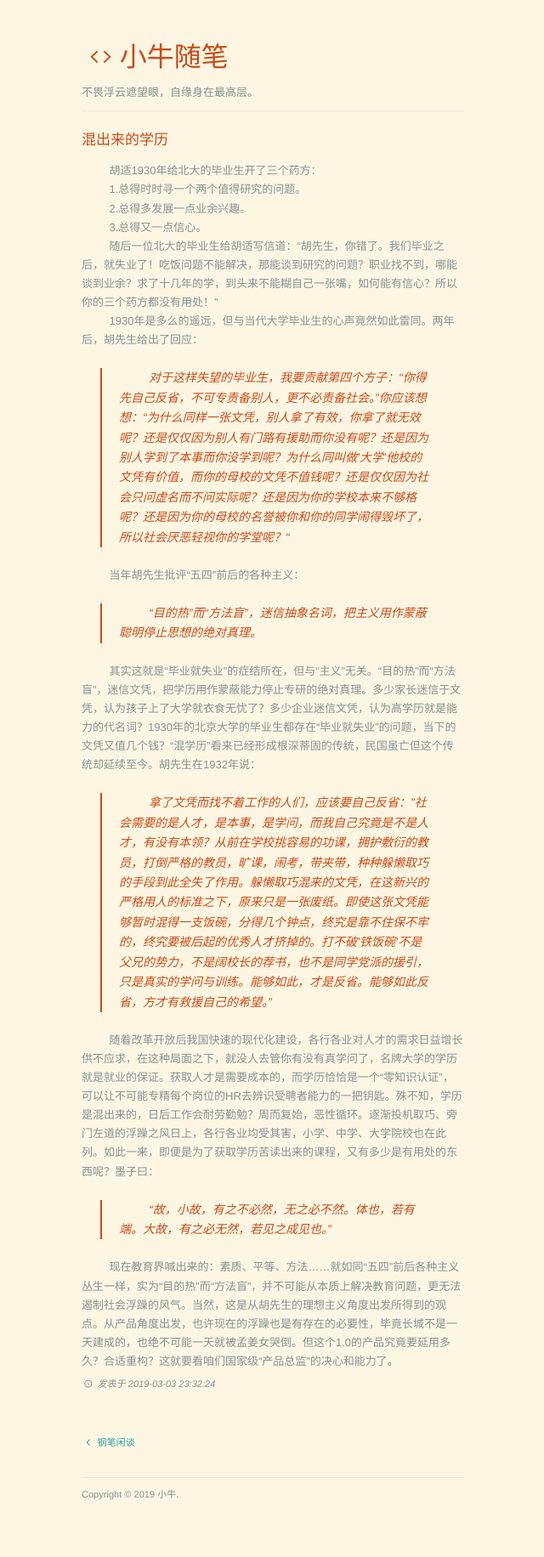
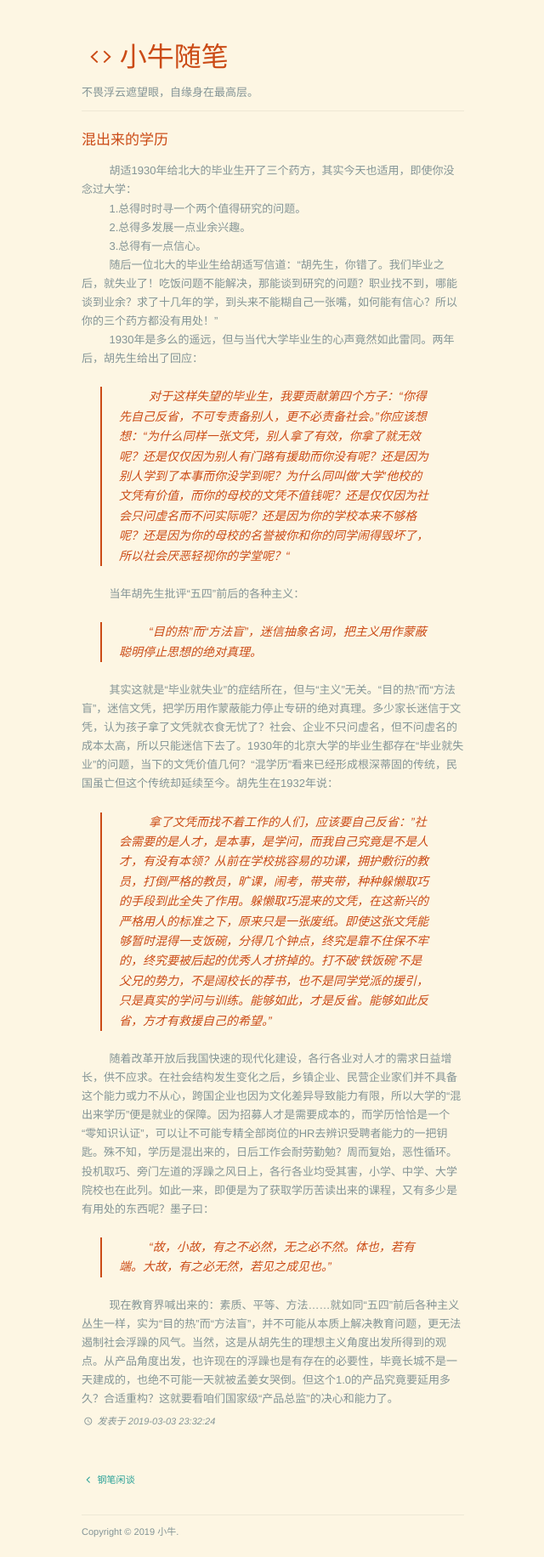
Before and after one commit to mycalf/xiaoniu.me, a Jekyll site: the page built from _posts/2019-03-03-混出来的学历.markdown, in a window 1280 px wide. Shown: the whole page at 85% size, without its empty margins (319-959 px from the left). Built offline with Jekyll 4.4.1, drawn with Linux system fonts in a browser that asks for light colours; nearby versions of some CDN libraries; before the commit the page ends 1788 px from its top, so only the background shows below that.

Commit message:
修正错别字，增改文章

```diff
--- a/_posts/2019-03-03-混出来的学历.markdown
+++ b/_posts/2019-03-03-混出来的学历.markdown
@@ -6,13 +6,13 @@ categories: 文化
 tags: 文化
 ---
 
-&emsp;&emsp;&ensp;胡适1930年给北大的毕业生开了三个药方：
+&emsp;&emsp;&ensp;胡适1930年给北大的毕业生开了三个药方，其实今天也适用，即使你没念过大学：
 <br>
 &emsp;&emsp;&ensp;1.总得时时寻一个两个值得研究的问题。
 <br>
 &emsp;&emsp;&ensp;2.总得多发展一点业余兴趣。
 <br>
-&emsp;&emsp;&ensp;3.总得又一点信心。
+&emsp;&emsp;&ensp;3.总得有一点信心。
 <br>
 &emsp;&emsp;&ensp;随后一位北大的毕业生给胡适写信道：“胡先生，你错了。我们毕业之后，就失业了！吃饭问题不能解决，那能谈到研究的问题？职业找不到，哪能谈到业余？求了十几年的学，到头来不能糊自己一张嘴，如何能有信心？所以你的三个药方都没有用处！”
 <br>
@@ -24,11 +24,11 @@ tags: 文化
 
 >### &emsp;&emsp;&ensp;“目的热”而“方法盲”，迷信抽象名词，把主义用作蒙蔽聪明停止思想的绝对真理。
 
-&emsp;&emsp;&ensp;其实这就是“毕业就失业”的症结所在，但与“主义”无关。“目的热”而“方法盲”，迷信文凭，把学历用作蒙蔽能力停止专研的绝对真理。多少家长迷信于文凭，认为孩子上了大学就衣食无忧了？多少企业迷信文凭，认为高学历就是能力的代名词？1930年的北京大学的毕业生都存在“毕业就失业”的问题，当下的文凭又值几个钱？“混学历”看来已经形成根深蒂固的传统，民国虽亡但这个传统却延续至今。胡先生在1932年说：
+&emsp;&emsp;&ensp;其实这就是“毕业就失业”的症结所在，但与“主义”无关。“目的热”而“方法盲”，迷信文凭，把学历用作蒙蔽能力停止专研的绝对真理。多少家长迷信于文凭，认为孩子拿了文凭就衣食无忧了？社会、企业不只问虚名，但不问虚名的成本太高，所以只能迷信下去了。1930年的北京大学的毕业生都存在“毕业就失业”的问题，当下的文凭价值几何？“混学历”看来已经形成根深蒂固的传统，民国虽亡但这个传统却延续至今。胡先生在1932年说：
 
 >### &emsp;&emsp;&ensp;拿了文凭而找不着工作的人们，应该要自己反省："社会需要的是人才，是本事，是学问，而我自己究竟是不是人才，有没有本领？从前在学校挑容易的功课，拥护敷衍的教员，打倒严格的教员，旷课，闹考，带夹带，种种躲懒取巧的手段到此全失了作用。躲懒取巧混来的文凭，在这新兴的严格用人的标准之下，原来只是一张废纸。即使这张文凭能够暂时混得一支饭碗，分得几个钟点，终究是靠不住保不牢的，终究要被后起的优秀人才挤掉的。打不破'铁饭碗'不是父兄的势力，不是阔校长的荐书，也不是同学党派的援引，只是真实的学问与训练。能够如此，才是反省。能够如此反省，方才有救援自己的希望。"
 
-&emsp;&emsp;&ensp;随着改革开放后我国快速的现代化建设，各行各业对人才的需求日益增长供不应求，在这种局面之下，就没人去管你有没有真学问了，名牌大学的学历就是就业的保证。获取人才是需要成本的，而学历恰恰是一个“零知识认证”，可以让不可能专精每个岗位的HR去辨识受聘者能力的一把钥匙。殊不知，学历是混出来的，日后工作会耐劳勤勉？周而复始，恶性循环。逐渐投机取巧、旁门左道的浮躁之风日上，各行各业均受其害，小学、中学、大学院校也在此列。如此一来，即便是为了获取学历苦读出来的课程，又有多少是有用处的东西呢？墨子曰：
+&emsp;&emsp;&ensp;随着改革开放后我国快速的现代化建设，各行各业对人才的需求日益增长，供不应求。在社会结构发生变化之后，乡镇企业、民营企业家们并不具备这个能力或力不从心，跨国企业也因为文化差异导致能力有限，所以大学的“混出来学历”便是就业的保障。因为招募人才是需要成本的，而学历恰恰是一个“零知识认证”，可以让不可能专精全部岗位的HR去辨识受聘者能力的一把钥匙。殊不知，学历是混出来的，日后工作会耐劳勤勉？周而复始，恶性循环。投机取巧、旁门左道的浮躁之风日上，各行各业均受其害，小学、中学、大学院校也在此列。如此一来，即便是为了获取学历苦读出来的课程，又有多少是有用处的东西呢？墨子曰：
 
 >### &emsp;&emsp;&ensp;“故，小故，有之不必然，无之必不然。体也，若有端。大故，有之必无然，若见之成见也。”
 
```
